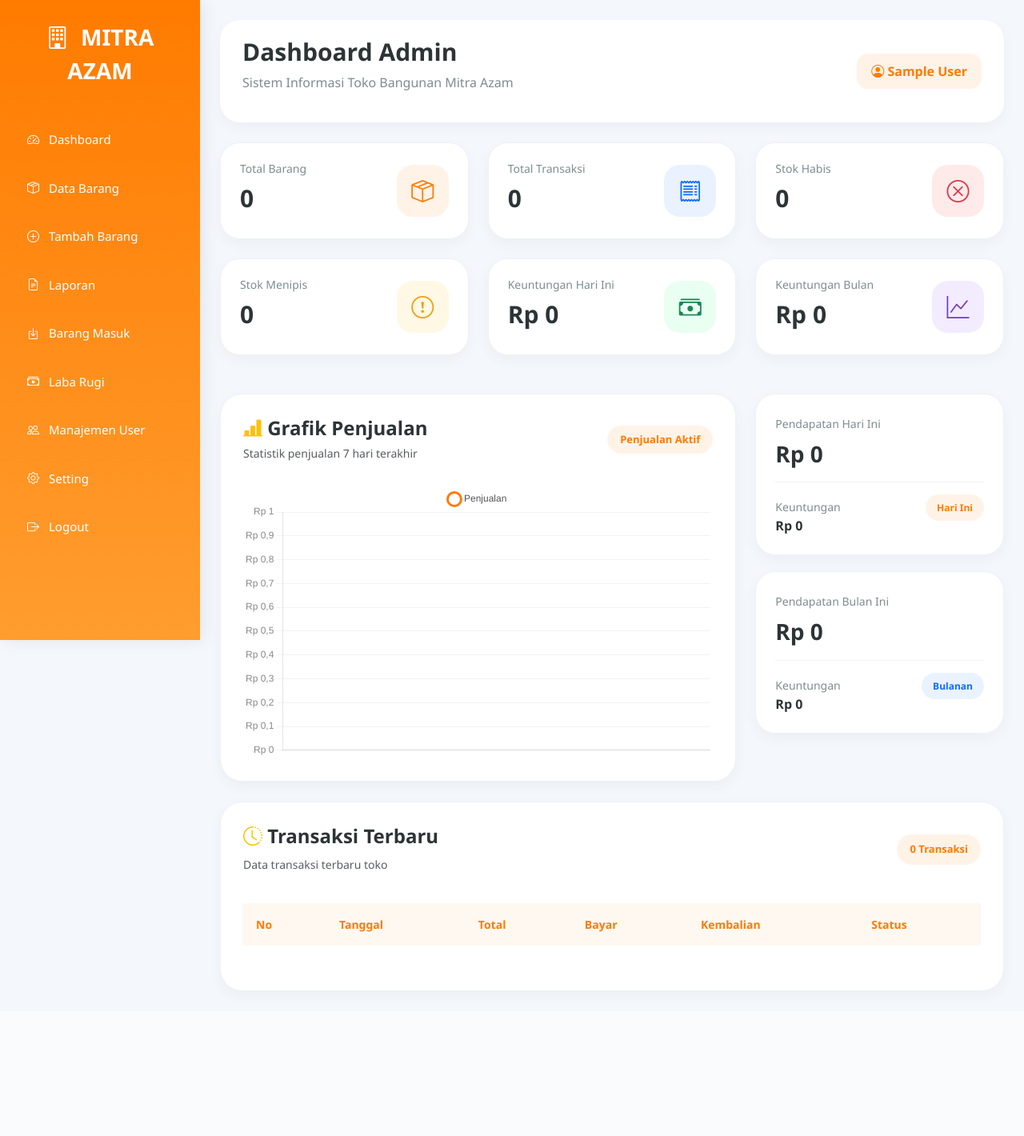
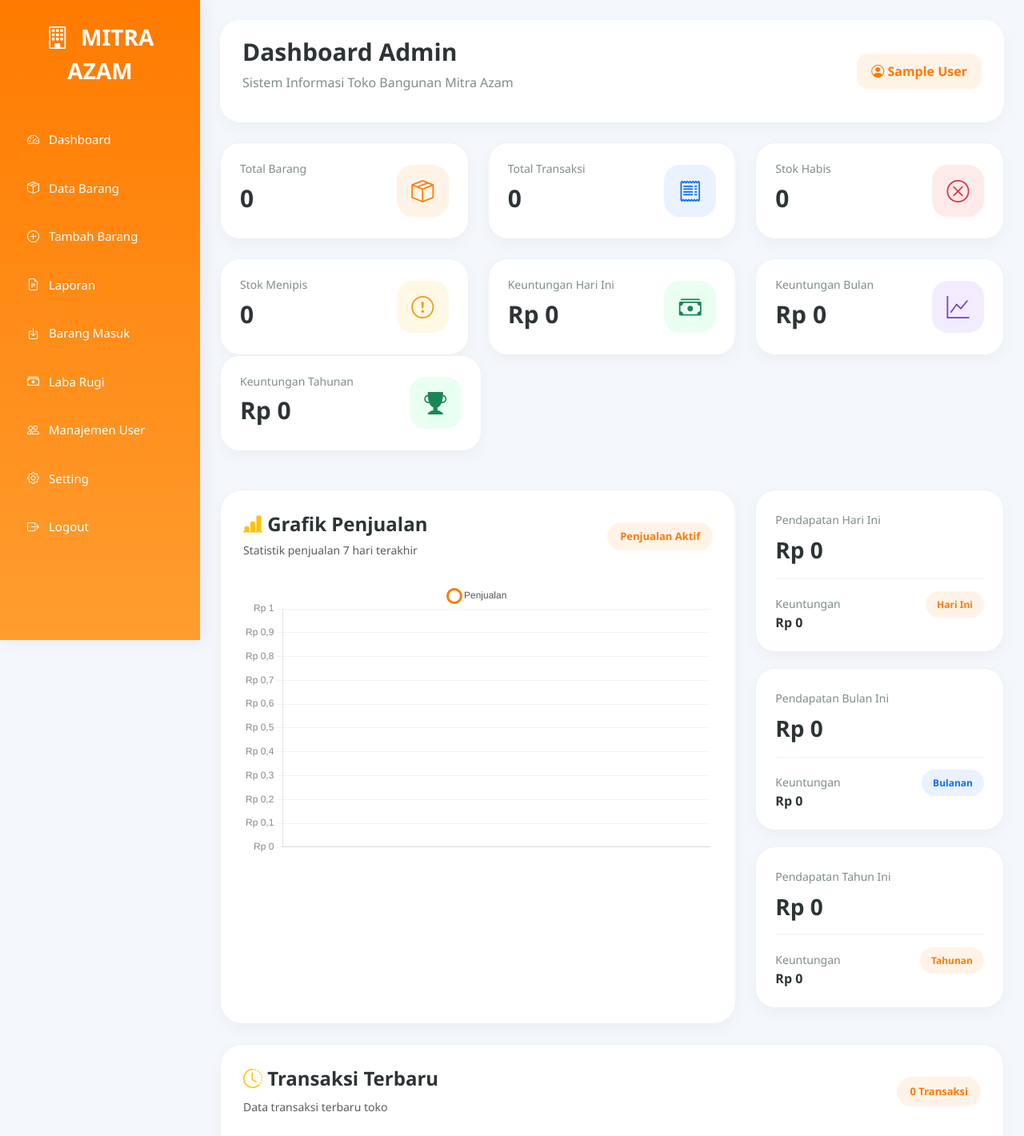
Before and after one commit to sauljannah/penjualan_mitra_azam, a PHP site: page /admin/dashboard.php in a window 1280 px wide. Shown: the top 1420 px of the page at 80% size. Before the commit the page ends 1240 px from the top, so only its background shows below. Run offline with PHP 8.4, Linux system fonts and the light colour scheme; the visitor is signed in with stand-in values (Sample User, id 1); data that the repository does not hold is empty.

Commit message:
Update barang.php

```diff
--- a/admin/dashboard.php
+++ b/admin/dashboard.php
@@ -98,6 +98,23 @@ $d_bulan = mysqli_fetch_assoc($q_bulan);
 
 $pendapatan_bulan = $d_bulan['total'] ?? 0;
 $keuntungan_bulan = $d_bulan['keuntungan'] ?? 0;
+
+// ======================================
+// PENDAPATAN & KEUNTUNGAN TAHUN INI
+// ======================================
+$q_tahun = mysqli_query(
+    $conn,
+    "SELECT
+        SUM(total_harga) AS total,
+        SUM(keuntungan) AS keuntungan
+     FROM penjualan
+     WHERE YEAR(tanggal)=YEAR(CURDATE())"
+);
+
+$d_tahun = mysqli_fetch_assoc($q_tahun);
+
+$pendapatan_tahun = $d_tahun['total'] ?? 0;
+$keuntungan_tahun = $d_tahun['keuntungan'] ?? 0;
 
 // ======================================
 // TRANSAKSI TERBARU
@@ -292,10 +309,16 @@ CARD
     transition:0.3s;
     overflow:hidden;
     position:relative;
+    text-decoration:none;
+    color:inherit;
+    display:block;
+    cursor:pointer;
 }
 
 .dashboard-card:hover{
     transform:translateY(-5px);
+    box-shadow:0 10px 25px rgba(0,0,0,0.1);
+    color:inherit;
 }
 
 .card-flex{
@@ -660,7 +683,7 @@ CONTENT
 
         <div class="col-md-6 col-lg-4">
 
-            <div class="dashboard-card">
+            <a href="barang.php" class="dashboard-card">
 
                 <div class="card-flex">
 
@@ -679,13 +702,13 @@ CONTENT
 
                 </div>
 
-            </div>
+            </a>
 
         </div>
 
-        <div class="col-md-6 col-lg-4">
+       <div class="col-md-6 col-lg-4">
 
-            <div class="dashboard-card">
+            <a href="laporan.php" class="dashboard-card">
 
                 <div class="card-flex">
 
@@ -704,13 +727,13 @@ CONTENT
 
                 </div>
 
-            </div>
+            </a>
 
         </div>
 
         <div class="col-md-6 col-lg-4">
 
-            <div class="dashboard-card">
+            <a href="barang.php?filter=habis" class="dashboard-card">
 
                 <div class="card-flex">
 
@@ -729,13 +752,13 @@ CONTENT
 
                 </div>
 
-            </div>
+            </a>
 
         </div>
 
         <div class="col-md-6 col-lg-4">
 
-            <div class="dashboard-card">
+            <a href="barang.php?filter=menipis" class="dashboard-card">
 
                 <div class="card-flex">
 
@@ -754,7 +777,7 @@ CONTENT
 
                 </div>
 
-            </div>
+            </a>
 
         </div>
 
@@ -807,6 +830,34 @@ CONTENT
                         <i class="bi bi-graph-up"></i>
 
                     </div>
+
+                </div>
+
+            </div>
+
+        </div>
+
+    </div>
+
+        <div class="col-md-6 col-lg-4">
+
+        <div class="dashboard-card">
+
+            <div class="card-flex">
+
+                <div>
+
+                    <h6>Keuntungan Tahunan</h6>
+
+                    <h3>
+                        Rp <?= number_format($keuntungan_tahun,0,',','.'); ?>
+                    </h3>
+
+                </div>
+
+                <div class="icon-box green">
+
+                    <i class="bi bi-trophy-fill"></i>
 
                 </div>
 
@@ -930,6 +981,44 @@ CONTENT
                         <span class="income-tag tag-blue">
 
                             Bulanan
+
+                        </span>
+
+                    </div>
+
+                </div>
+
+            </div>
+
+            <div class="income-card">
+
+                <small>Pendapatan Tahun Ini</small>
+
+                <h4>
+
+                    Rp <?= number_format($pendapatan_tahun,0,',','.'); ?>
+
+                </h4>
+
+                <div class="income-footer">
+
+                    <div>
+
+                        <small>Keuntungan</small>
+
+                        <div class="fw-bold">
+
+                            Rp <?= number_format($keuntungan_tahun,0,',','.'); ?>
+
+                        </div>
+
+                    </div>
+
+                    <div>
+
+                        <span class="income-tag tag-orange">
+
+                            Tahunan
 
                         </span>
 
```
Also changed, not shown: admin/barang.php (+111 -33 lines), auth/registrasi.php (+1 -8 lines), index.php (+49 -0 lines).
